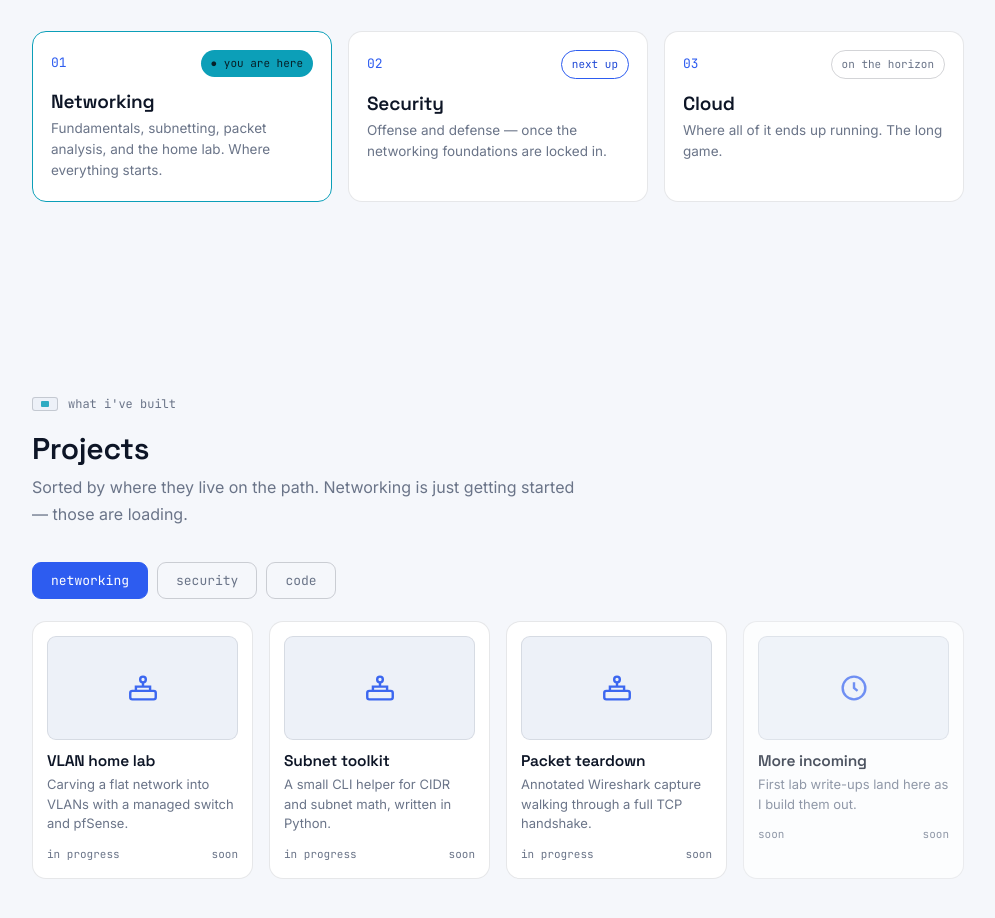
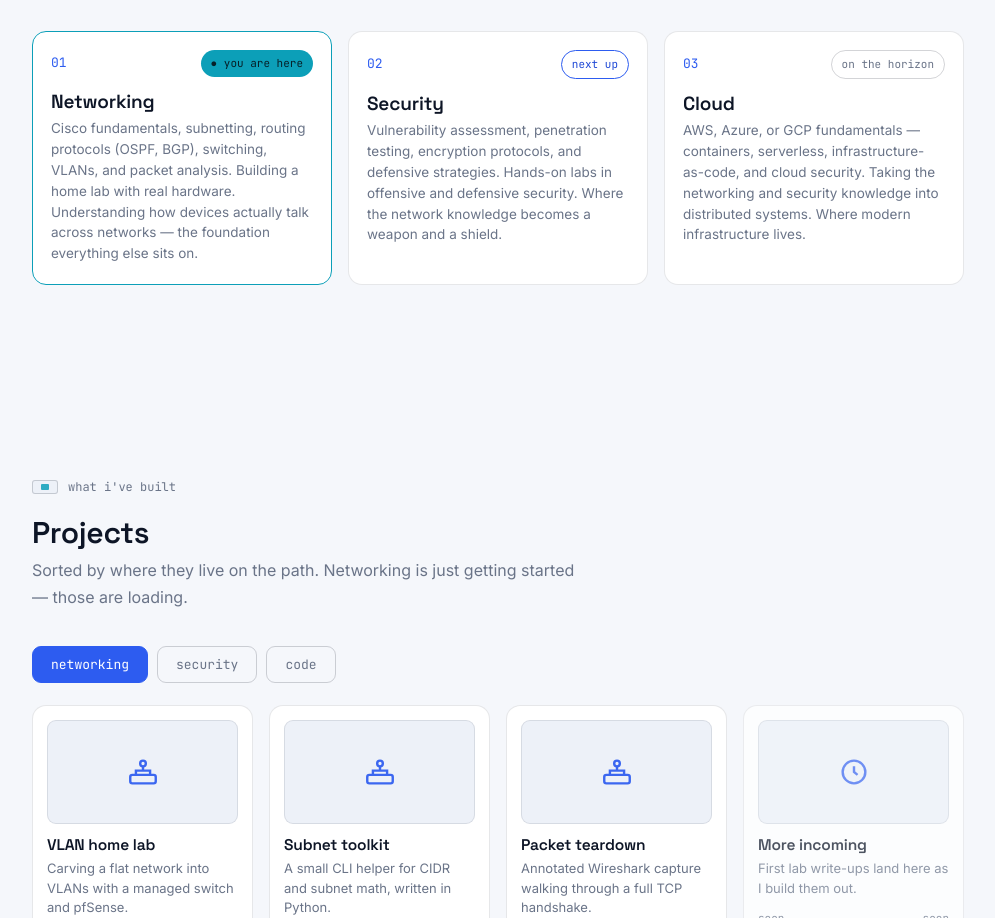
Before and after one commit to ULTRONLORD/ULTRONLORD.github.io, an Astro site: page / in a window 1280 px wide. Shown: the part 980-1898 px from the top of the page, without its empty margins (142-1137 px from the left). Built offline with nearby package versions, Linux system fonts and the light colour scheme; Astro itself is replaced by a stand-in of ours.

Commit message:
refactor: improve formatting and content clarity in Journey section

```diff
--- a/src/components/Journey.astro
+++ b/src/components/Journey.astro
@@ -1,24 +1,53 @@
 ---
+
 ---
+
 <section id="journey" data-label="the route">
   <div class="eyebrow reveal"><span class="port"><i></i></span> the route</div>
   <h2 class="sec-h reveal">Where I am, and where I'm headed</h2>
-  <p class="sec-sub reveal">Not a service menu — the actual path I'm working through, one layer at a time.</p>
+  <p class="sec-sub reveal">
+    Not a service menu — the actual path I'm working through, one layer at a
+    time.
+  </p>
   <div class="route">
     <div class="stage now reveal">
-      <div class="top"><span class="num">01</span><span class="badge b-now">● you are here</span></div>
+      <div class="top">
+        <span class="num">01</span><span class="badge b-now"
+          >● you are here</span
+        >
+      </div>
       <h3>Networking</h3>
-      <p>Fundamentals, subnetting, packet analysis, and the home lab. Where everything starts.</p>
+      <p>
+        Cisco fundamentals, subnetting, routing protocols (OSPF, BGP),
+        switching, VLANs, and packet analysis. Building a home lab with real
+        hardware. Understanding how devices actually talk across networks — the
+        foundation everything else sits on.
+      </p>
     </div>
     <div class="stage reveal">
-      <div class="top"><span class="num">02</span><span class="badge b-next">next up</span></div>
+      <div class="top">
+        <span class="num">02</span><span class="badge b-next">next up</span>
+      </div>
       <h3>Security</h3>
-      <p>Offense and defense — once the networking foundations are locked in.</p>
+      <p>
+        Vulnerability assessment, penetration testing, encryption protocols, and
+        defensive strategies. Hands-on labs in offensive and defensive security.
+        Where the network knowledge becomes a weapon and a shield.
+      </p>
     </div>
     <div class="stage reveal">
-      <div class="top"><span class="num">03</span><span class="badge b-soon">on the horizon</span></div>
+      <div class="top">
+        <span class="num">03</span><span class="badge b-soon"
+          >on the horizon</span
+        >
+      </div>
       <h3>Cloud</h3>
-      <p>Where all of it ends up running. The long game.</p>
+      <p>
+        AWS, Azure, or GCP fundamentals — containers, serverless,
+        infrastructure-as-code, and cloud security. Taking the networking and
+        security knowledge into distributed systems. Where modern infrastructure
+        lives.
+      </p>
     </div>
   </div>
 </section>
```
